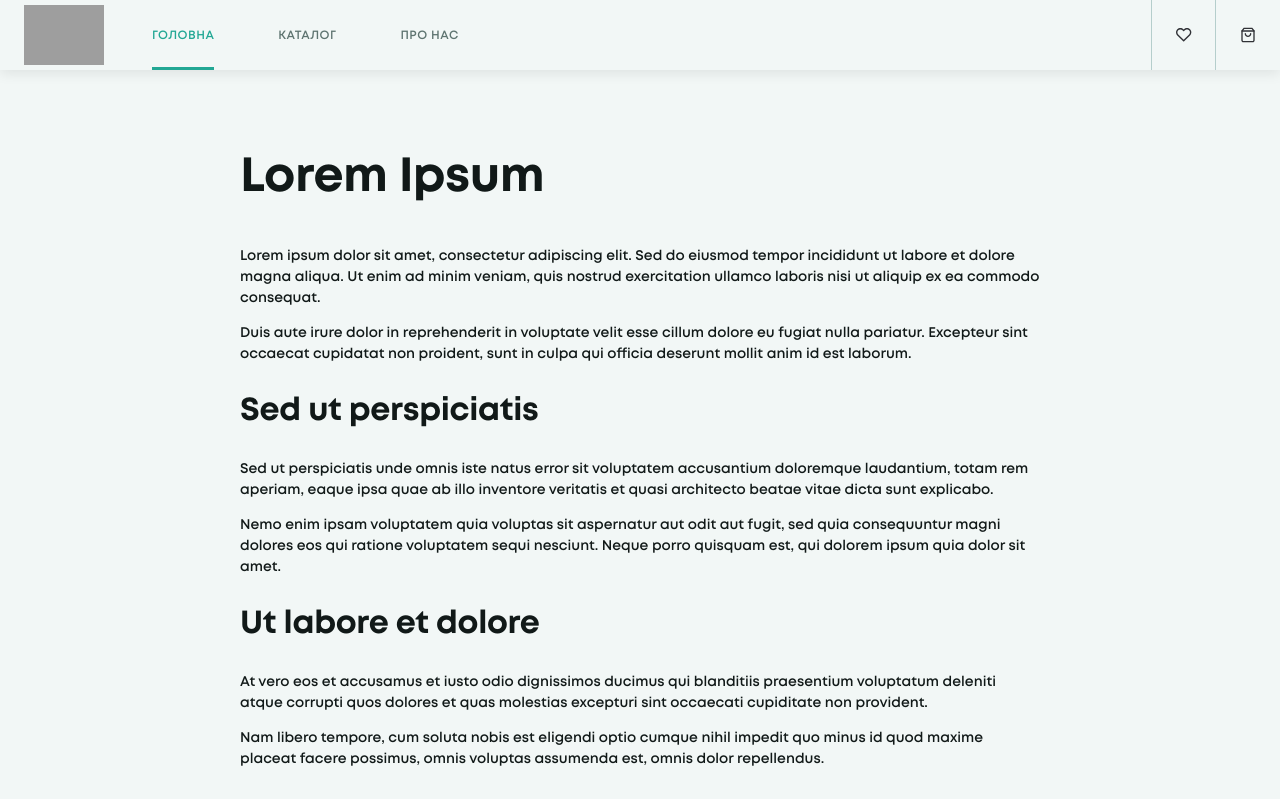
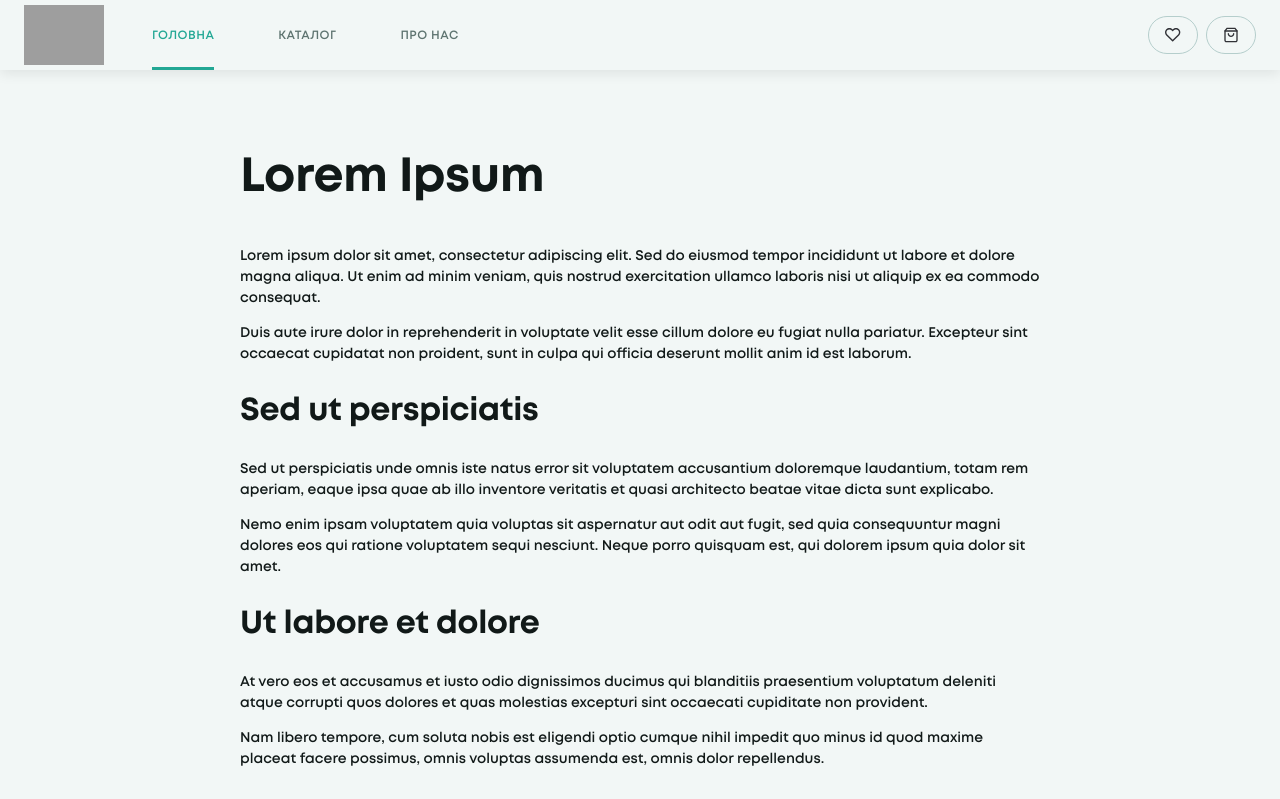
Before and after one commit to FilamentStore/FilamentStore.FE, an Angular app: page / in a window 1280 px wide. Shown: the top 799 px of the page. Built offline with nearby package versions, Linux system fonts and the light colour scheme; grey boxes are pictures that could not be loaded.

Commit message:
feat: change header buttons styles

```diff
--- a/src/app/components/_layout/header/header.component.scss
+++ b/src/app/components/_layout/header/header.component.scss
@@ -50,6 +50,16 @@
 .header-icons {
   display: flex;
   height: 100%;
+  align-items: center;
+
+  @include on-tablet {
+    gap: 8px;
+    padding-inline: 16px;
+  }
+
+  @include on-desktop {
+    padding-inline: 24px;
+  }
 }
 
 .logo-link {
@@ -143,37 +153,26 @@
     display: flex;
     align-items: center;
     justify-content: center;
-    width: 48px;
-    height: 100%;
-    box-shadow: -1px 0 0 0 $color-element;
+    width: auto;
+    height: 36px;
+    padding-inline: 14px;
+    border: 1.5px solid $color-element;
+    border-radius: 100px;
+    box-shadow: none;
     text-decoration: none;
     color: $color-text-secondary;
-    transition: color 0.25s ease;
-
-    &::before {
-      content: '';
-      position: absolute;
-      bottom: 0;
-      left: 0;
-      width: 100%;
-      height: 3px;
-      background: $color-text-main;
-      transform: scaleX(0);
-      transform-origin: center;
-      transition: transform 0.25s ease;
-    }
+    transition:
+      border-color 0.25s ease,
+      color 0.25s ease;
 
     &:hover {
-      color: $color-text-main;
-
-      &::before {
-        transform: scaleX(1);
-      }
+      border-color: $color-accent;
+      color: $color-accent;
     }
   }
 
   @include on-desktop {
-    width: 64px;
+    padding-inline: 16px;
   }
 
   &.icon--active {
@@ -187,6 +186,15 @@
       left: 0;
       bottom: 0;
       background: $color-text-main;
+    }
+
+    @include on-desktop {
+      border-color: $color-accent;
+      color: $color-accent;
+
+      &::after {
+        display: none;
+      }
     }
   }
 }
@@ -205,6 +213,11 @@
   font-weight: 700;
   display: flex;
   align-items: center;
+
+  @include on-tablet {
+    top: 2px;
+    right: 2px;
+  }
   justify-content: center;
 }
 
```
